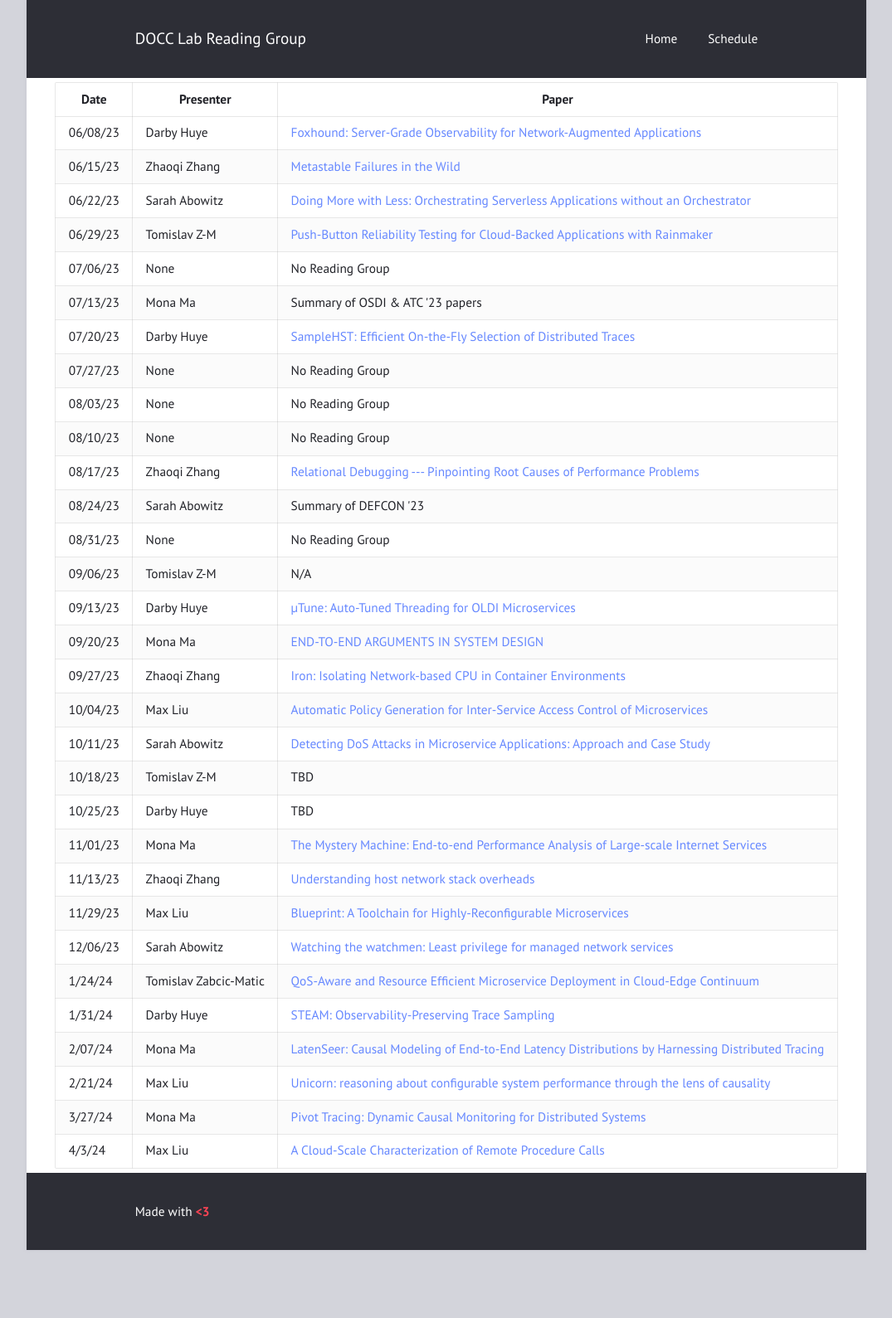
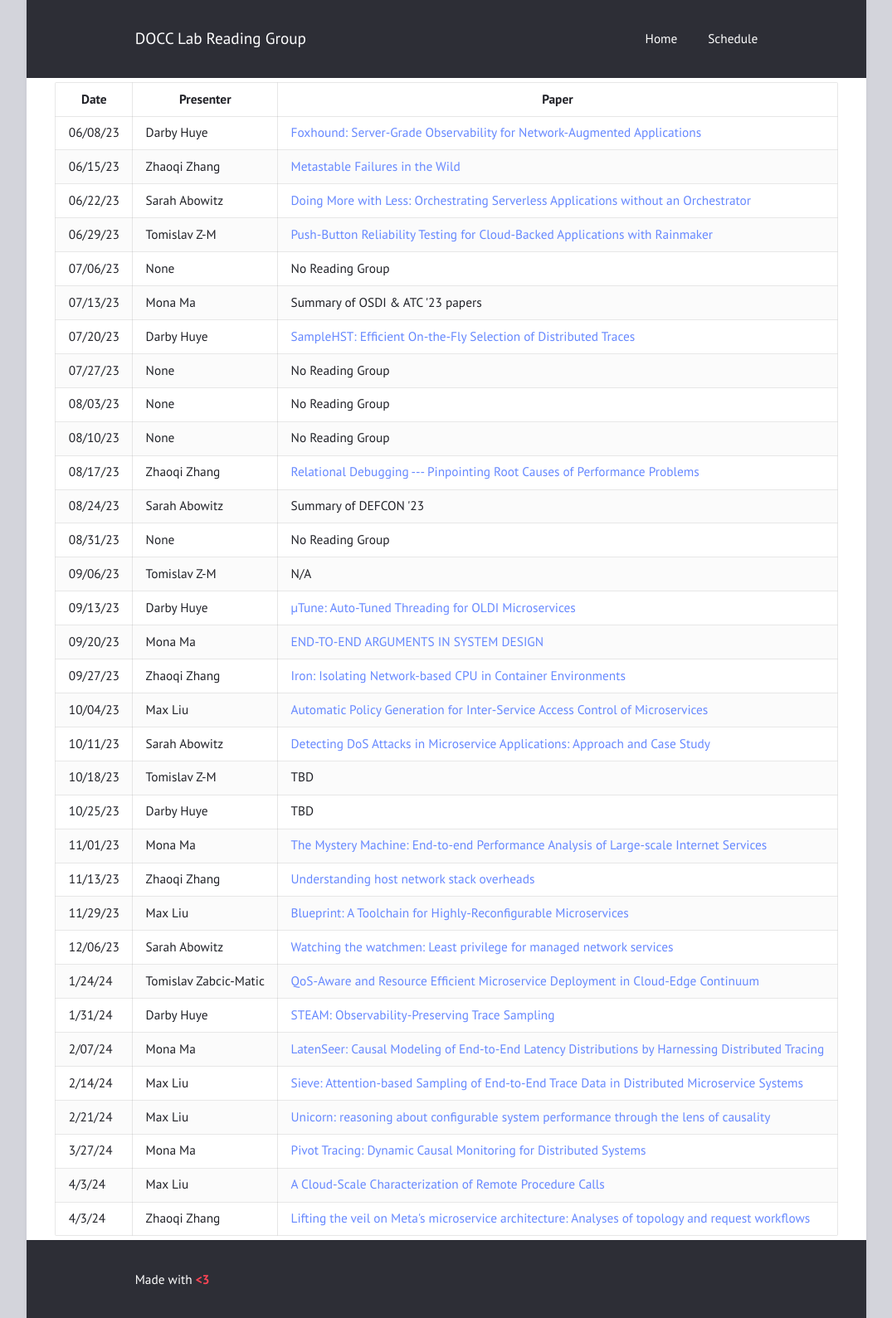
Before and after one commit to docc-lab/reading-group, a Jekyll site: the page built from schedule.html, in a window 1280 px wide. Shown: the whole page at 83% size, without its empty margins (102-1177 px from the left). Built offline with Jekyll 4.4.1, drawn with Linux system fonts in a browser that asks for light colours; before the commit the page ends 1507 px from its top, so only the background shows below that.

Commit message:
Update schedule

```diff
--- a/schedule.html
+++ b/schedule.html
@@ -165,6 +165,11 @@ title: "Schedule"
       <td><a href="https://dl.acm.org/doi/abs/10.1145/3620678.3624787">LatenSeer: Causal Modeling of End-to-End Latency Distributions by Harnessing Distributed Tracing</a></td>
     </tr>
     <tr>
+      <td>2/14/24</td>
+      <td>Max Liu</td>
+      <td><a href="https://ieeexplore.ieee.org/abstract/document/9590295?casa_token=2cO0LL7nwroAAAAA:EPnZP6QMt1cIQ0E-Mq7IPzEKuSavt2_HvpvV_PGXse_P28SOUxJQCn4eRdYNjWQ99yNKTete">Sieve: Attention-based Sampling of End-to-End Trace Data in Distributed Microservice Systems</a></td>
+    </tr>
+    <tr>
       <td>2/21/24</td>
       <td>Max Liu</td>
       <td><a href="https://dl.acm.org/doi/abs/10.1145/3492321.3519575">Unicorn: reasoning about configurable system performance through the lens of causality</a></td>
@@ -179,6 +184,11 @@ title: "Schedule"
       <td>Max Liu</td>
       <td><a href="https://dl.acm.org/doi/pdf/10.1145/3600006.3613156">A Cloud-Scale Characterization of Remote Procedure Calls</a></td>
     </tr>
+    <tr>
+      <td>4/3/24</td>
+      <td>Zhaoqi Zhang</td>
+      <td><a href="https://www.usenix.org/conference/atc23/presentation/huye">Lifting the veil on Meta's microservice architecture: Analyses of topology and request workflows</a></td>
+    </tr>
 </table>
   </div>
 </body>
```
Also changed, not shown: _posts/2024-02-14-sieve.md (renamed from _posts/2024-02-12-sieve.md).
